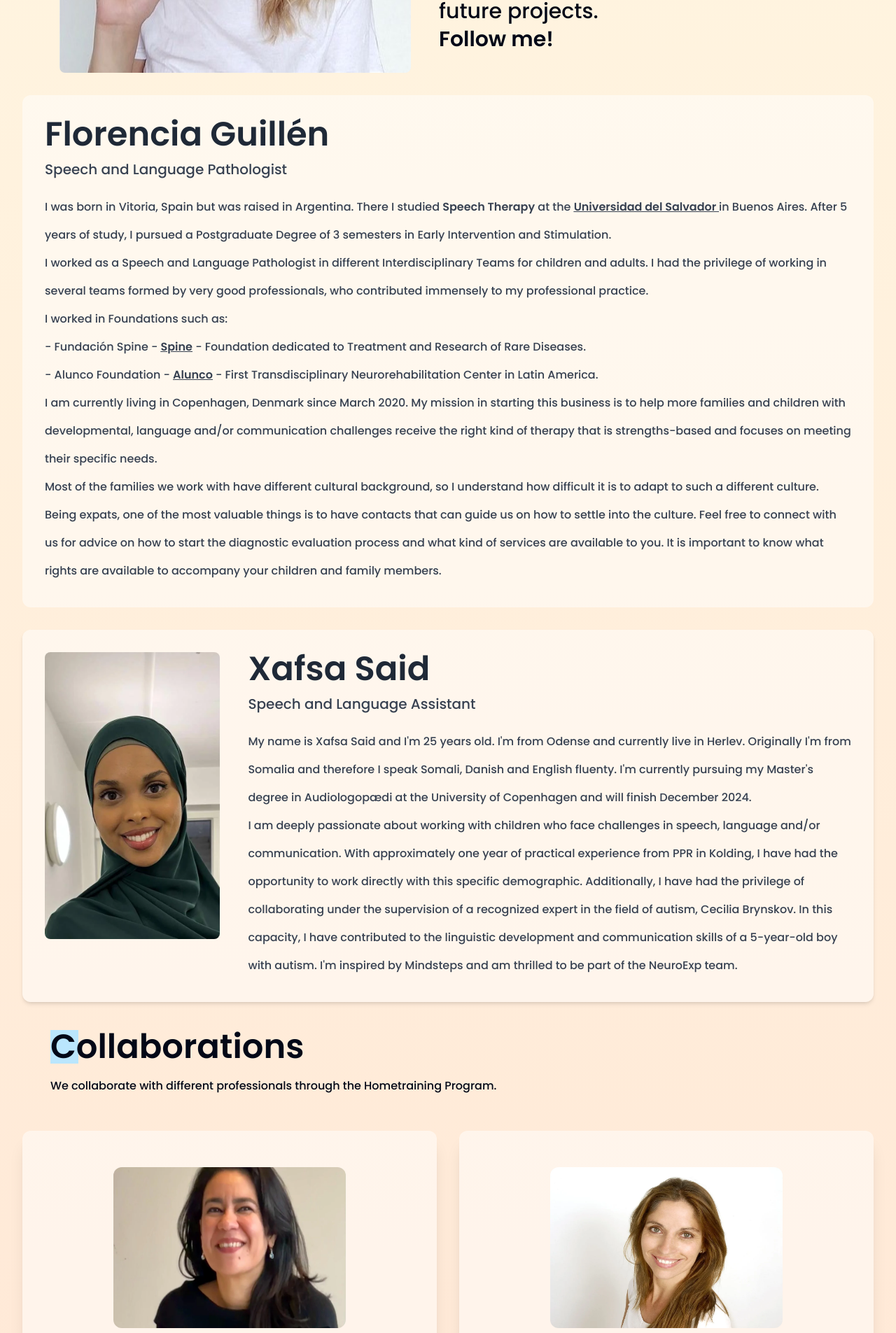
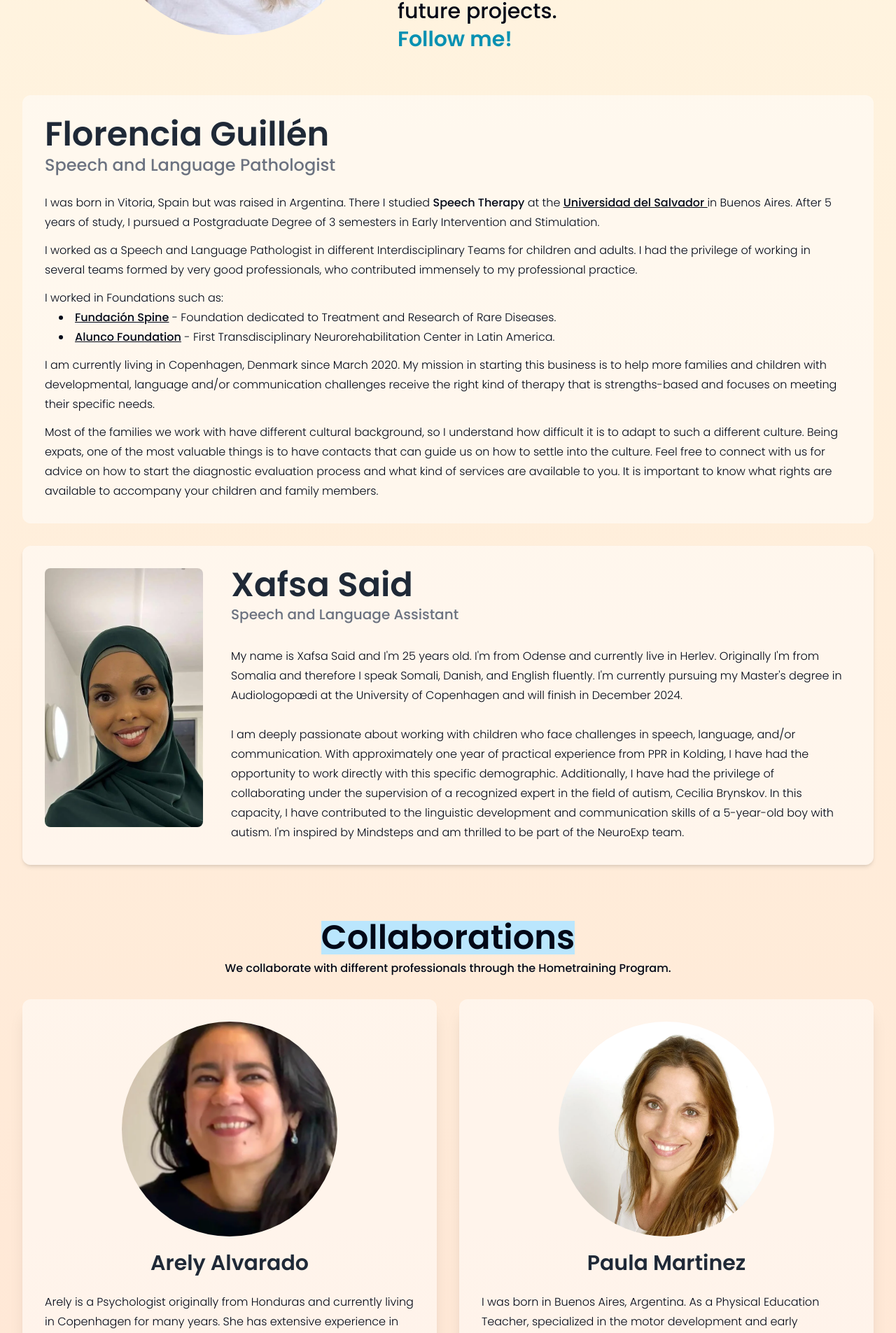
Before and after one commit to macupon/neuroExp, a React (Vite) app: page /aboutus in a window 1280 px wide. Shown: the part 500-2405 px from the top of the page at 70% size. Built offline with nearby package versions, Linux system fonts and the light colour scheme.

Commit message:
rewritten AboutUs

```diff
--- a/src/pages/AboutUs.jsx
+++ b/src/pages/AboutUs.jsx
@@ -2,12 +2,13 @@
 
 export default function AboutUs() {
   return (
-    <div className="flex flex-wrap p-6 md:p-8  md:items-center lg:items-center">
-      <div className="flex flex-col md:flex-row md:justify-center">
+    <div className="flex flex-col flex-wrap p-6 md:p-8  md:items-center lg:items-center">
+      <div className="flex flex-col md:flex-row md:justify-center items-center">
         <img
           src="/florImg.jpeg"
           alt="Florencia"
-          className="md:w-3/6 md:h-[330px] md:mt-6 lg:mt-2 lg:h-auto lg:w-auto rounded-lg"
+          // className="md:w-3/6 md:h-[330px] md:mt-6 lg:mt-2 lg:h-auto lg:w-auto rounded-lg"
+          className="w-[50vw] h-[50vw] md:w-[40vw] md:h-[40vw] lg:w-[30vw] lg:h-[30vw] rounded-full object-cover"
         />
 
         <div className="md:w-1/2">
@@ -20,19 +21,19 @@ export default function AboutUs() {
             On this page I will share with you a little bit about my story, my
             journey and my future projects.
             <br />
-            <b>Follow me!</b>
+            <b className="text-cyan-600">Follow me!</b>
           </p>
         </div>
       </div>
 
-      <div className="bg-white/50 mt-8 rounded-xl p-8">
-        <h2 className="font-bold md:ml-0 text-xl lg:text-5xl text-gray-800">
+      <section className="bg-white/50 mt-8 rounded-xl p-8">
+        <h2 className="font-bold md:ml-0 text-4xl lg:text-5xl text-gray-800">
           Florencia Guillén
         </h2>
-        <p className="mt-3 md:text-xl text-gray-700">
+        <p className="mt-1 md:text-2xl text-gray-500">
           Speech and Language Pathologist
         </p>
-        <p className="mt-5 leading-7 md:leading-8 lg:leading-10 md:text-md text-gray-700">
+        <p className="mt-6 font-light text-m leading-7">
           I was born in Vitoria, Spain but was raised in Argentina. There I
           studied <b>Speech Therapy</b> at the{" "}
           <b>
@@ -44,33 +45,43 @@ export default function AboutUs() {
           </b>
           in Buenos Aires. After 5 years of study, I pursued a Postgraduate
           Degree of 3 semesters in Early Intervention and Stimulation.
-          <br />
+        </p>
+        <p className="mt-3 font-light text-m leading-7">
           I worked as a Speech and Language Pathologist in different
           Interdisciplinary Teams for children and adults. I had the privilege
           of working in several teams formed by very good professionals, who
           contributed immensely to my professional practice.
-          <br />
-          I worked in Foundations such as: <br />- Fundación Spine -{" "}
+        </p>
+        <p className="mt-3 font-light text-m leading-7">
+          I worked in Foundations such as:
+          <ul className="list-disc list-inside pl-5">
+            <li>
               <b>
                 <u>
-              <a href="https://www.spine.org.ar/ ">Spine</a>
+                  <a href="https://www.spine.org.ar/ ">Fundación Spine</a>
                 </u>
               </b>{" "}
               - Foundation dedicated to Treatment and Research of Rare Diseases.
-          <br />- Alunco Foundation -{" "}
+            </li>
+            <li>
               <b>
                 <u>
-              <a href="https://alunco.org/">Alunco</a>
+                  <a href="https://alunco.org/">Alunco Foundation</a>
                 </u>
               </b>{" "}
-          - First Transdisciplinary Neurorehabilitation Center in Latin America.
-          <br />
+              - First Transdisciplinary Neurorehabilitation Center in Latin
+              America.
+            </li>
+          </ul>
+        </p>
+        <p className="mt-3 font-light text-m leading-7">
           I am currently living in Copenhagen, Denmark since March 2020. My
           mission in starting this business is to help more families and
           children with developmental, language and/or communication challenges
           receive the right kind of therapy that is strengths-based and focuses
           on meeting their specific needs.
-          <br />
+        </p>
+        <p className="mt-3 font-light text-m leading-7">
           Most of the families we work with have different cultural background,
           so I understand how difficult it is to adapt to such a different
           culture. Being expats, one of the most valuable things is to have
@@ -80,30 +91,31 @@ export default function AboutUs() {
           is important to know what rights are available to accompany your
           children and family members.
         </p>
-      </div>
+      </section>
 
       <div className="flex flex-col lg:flex-col bg-white/50 p-8 rounded-xl mt-8 shadow-md">
-        <div className="flex flex-col md:flex-row items-top">
+        <div className="flex flex-col md:flex-row items-center md:items-start">
           <img
             src="/xafsaImg.jpeg.webp"
-            alt=""
-            className="md:h-[200px]  lg:h-[410px] rounded-lg"
+            alt="Xafsa Said"
+            className="w-[35vw] h-[35vw] md:w-auto md:h-[370px] lg:h-[370px] rounded-full md:rounded-lg object-cover"
           />
-          <div className="md:ml-10">
+          <div className="md:ml-10 mt-4 md:mt-0">
             <h2 className="font-bold md:ml-0 text-xl lg:text-5xl text-gray-800">
               Xafsa Said
             </h2>
-            <p className="mt-3 md:text-xl text-gray-700">
+            <p className="mt-1 md:text-xl text-gray-500">
               Speech and Language Assistant
             </p>
-            <p className="md:mt-5 leading-7 md:leading-6 lg:leading-10 md:text-md text-gray-700">
+            <p className="mt-8 font-light text-m leading-7">
               My name is Xafsa Said and I'm 25 years old. I'm from Odense and
               currently live in Herlev. Originally I'm from Somalia and
-              therefore I speak Somali, Danish and English fluenty. I'm
+              therefore I speak Somali, Danish, and English fluently. I'm
               currently pursuing my Master's degree in Audiologopædi at the
-              University of Copenhagen and will finish December 2024.
+              University of Copenhagen and will finish in December 2024.
+              <br />
               <br />I am deeply passionate about working with children who face
-              challenges in speech, language and/or communication. With
+              challenges in speech, language, and/or communication. With
               approximately one year of practical experience from PPR in
               Kolding, I have had the opportunity to work directly with this
               specific demographic. Additionally, I have had the privilege of
@@ -117,11 +129,14 @@ export default function AboutUs() {
         </div>
       </div>
 
-      <div className="ml-10 my-5">
-        <h2 className="bg-sky-200 my-5 w-10 font-bold text-3xl md:text-4xl lg:text-5xl">
+      <div className="flex flex-col items-center justify-center mt-20">
+        <div>
+          <h2 className="bg-sky-200 font-bold text-3xl md:text-4xl lg:text-5xl text-center">
             Collaborations
           </h2>
-        <p>
+        </div>
+
+        <p className="mt-2  text-center">
           We collaborate with different professionals through the Hometraining
           Program.
         </p>
@@ -130,17 +145,18 @@ export default function AboutUs() {
       <div className="flex flex-col justify-center lg:flex-row  lg:max-w-10xl  gap-8  group mt-8">
         <div className="flex flex-col justify-between bg-white/50 p-8 rounded-xl lg:w-1/2 shadow-xl">
           <div className="flex flex-col">
-            <div className="flex items-center justify-center">
+            <div className="flex flex-col items-center justify-center">
               <img
                 src="/arelyImg.webp"
                 alt=""
-                className="md:w-[26vw] md:h-[18vw] md:my-5 rounded-xl"
+                className="w-[30vw] h-[30vw] md:w-[24vw] md:h-[24vw] rounded-full object-cover"
               />
-            </div>
               <h3 className="font-bold md:ml-0 text-xl lg:text-3xl text-gray-800 md:my-5">
                 Arely Alvarado
               </h3>
-            <p className="leading-7 md:leading-6 lg:leading-10 md:text-md text-gray-700">
+            </div>
+
+            <p className="mt-1 font-light text-m leading-7">
               Arely is a Psychologist originally from Honduras and currently
               living in Copenhagen for many years. She has extensive experience
               in the Cognitive-Behavioral area under the ABA (Applied Behavior
@@ -156,17 +172,19 @@ export default function AboutUs() {
 
         <div className="flex flex-col justify-between bg-white/50 p-8 rounded-xl lg:w-1/2 shadow-xl">
           <div className="flex flex-col">
-            <div className="flex items-center justify-center">
+            <div className="flex flex-col items-center justify-center">
               <img
                 src="/paulaImg.webp"
                 alt=""
-                className="md:w-[26vw] md:h-[18vw] md:my-5 rounded-xl"
+                // className="md:w-[26vw] md:h-[18vw] md:my-5 rounded-xl"
+                className="w-[30vw] h-[30vw] md:w-[24vw] md:h-[24vw] rounded-full object-cover"
               />
-            </div>
               <h3 className="font-bold md:ml-0 text-xl lg:text-3xl text-gray-800 md:my-5">
                 Paula Martinez
               </h3>
-            <p className="leading-7 md:leading-6 lg:leading-10 md:text-md text-gray-700">
+            </div>
+
+            <p className="mt-1 font-light text-m leading-7">
               I was born in Buenos Aires, Argentina. As a Physical Education
               Teacher, specialized in the motor development and early
               stimulation, I have dedicated my professional life to working with
```
Lines whose indentation alone changed are shown as unchanged.
